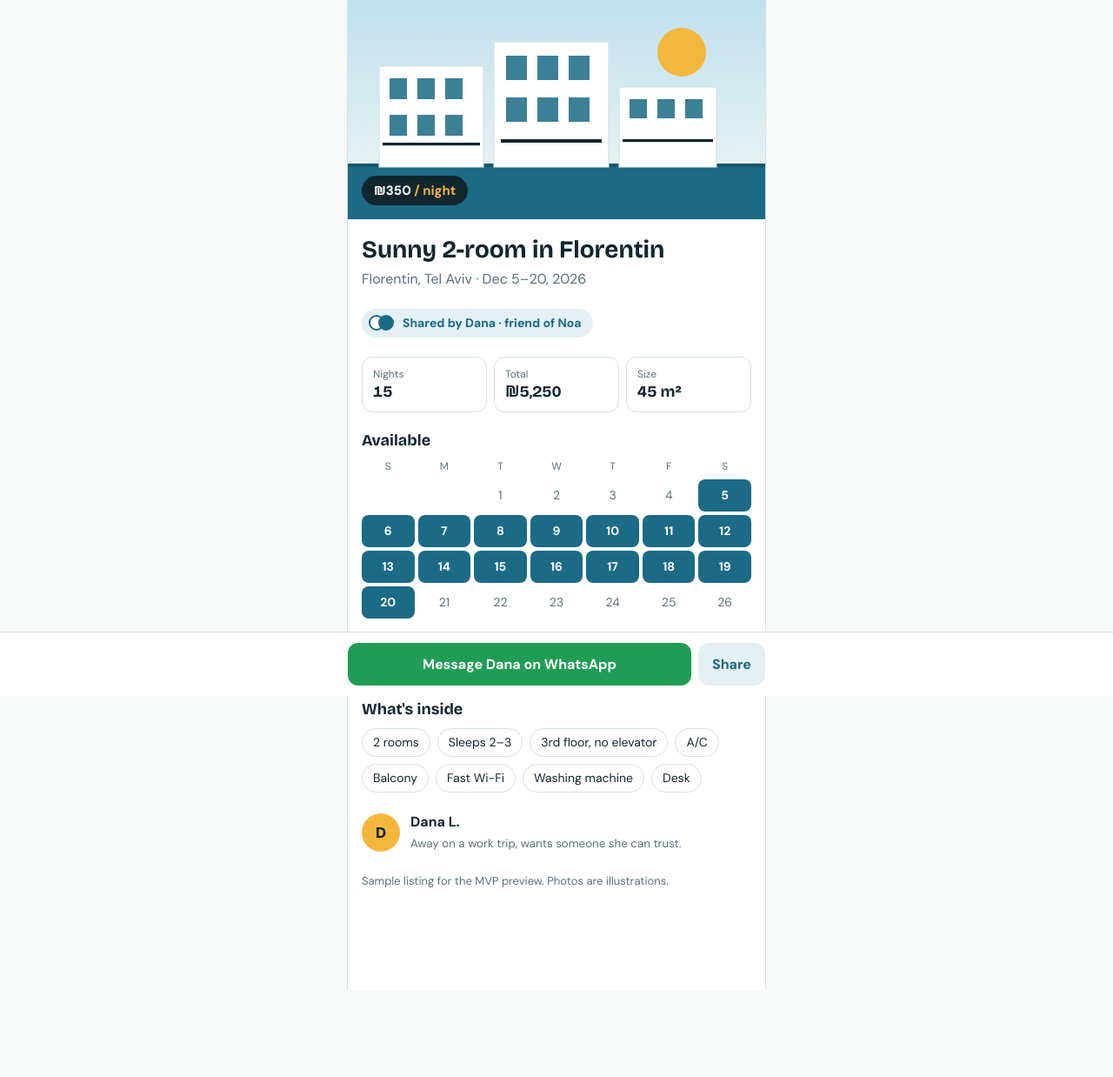
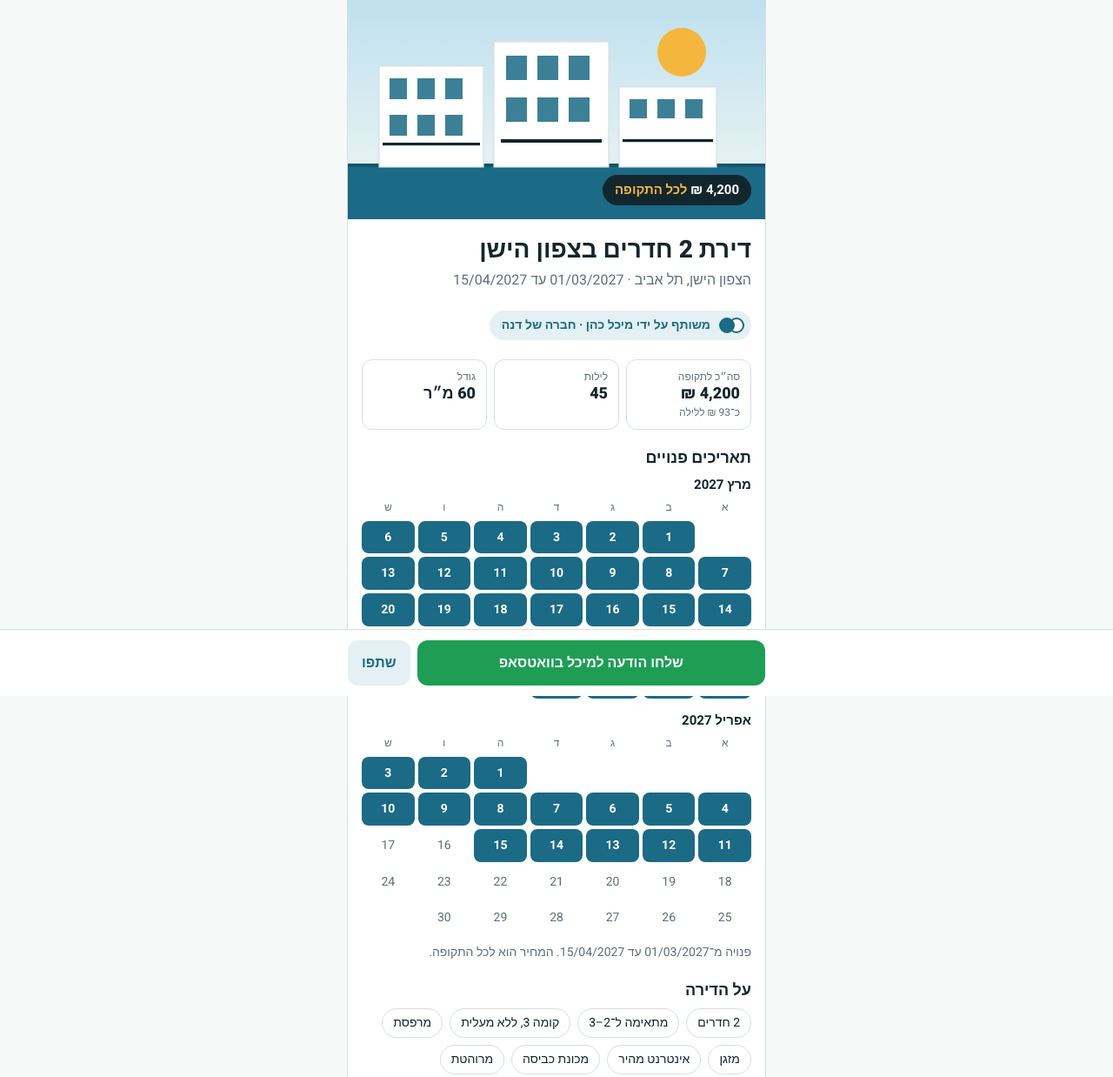
Before and after one commit to meraryz/sublet, a plain HTML site: page index.html in a window 1280 px wide. Shown: the top 1238 px of the page at 87% size. Before the commit the page ends 1138 px from the top, so only its background shows below. Drawn offline with nearby package versions, Linux system fonts and the light colour scheme.

Commit message:
Translate index.html content to Hebrew

```diff
--- a/index.html
+++ b/index.html
@@ -1,28 +1,27 @@
 <!DOCTYPE html>
-<html lang="en">
+<html lang="he" dir="rtl">
 <head>
 <meta charset="utf-8">
 <meta name="viewport" content="width=device-width, initial-scale=1">
-<title>Sunny 2-room in Florentin · Dec 5–20</title>
+<title>דירת 2 חדרים בצפון הישן · 01/03–15/04</title>
 
-<!-- LINK PREVIEW TAGS: these are what WhatsApp / Telegram / iMessage read.
-     Change them per listing. og:image must be a full https URL to a JPG or PNG (1200x630).
-     WhatsApp does not accept SVG. -->
-<meta name="description" content="Dec 5–20 · ₪350/night · 2 rooms, balcony, A/C. Shared by Dana, friend of Noa.">
+<!-- תגיות תצוגה מקדימה: אלה התגיות ש-WhatsApp / Telegram קוראים. כתובת התמונה חייבת להיות מלאה (https) ולהצביע על JPG או PNG בגודל 1200x630. -->
+<meta name="description" content="4,200 ₪ לכל התקופה · 2 חדרים · 60 מ״ר · משותף על ידי מיכל כהן, חברה של דנה">
 <meta property="og:type" content="website">
-<meta property="og:title" content="Sunny 2-room in Florentin · Dec 5–20">
-<meta property="og:description" content="₪350/night · 2 rooms, balcony, A/C · Shared by Dana, friend of Noa">
+<meta property="og:locale" content="he_IL">
+<meta property="og:title" content="דירת 2 חדרים בצפון הישן · 01/03–15/04">
+<meta property="og:description" content="4,200 ₪ לכל התקופה · 2 חדרים · 60 מ״ר · משותף על ידי מיכל כהן, חברה של דנה">
 <meta property="og:image" content="https://meraryz.github.io/sublet/preview.png">
 <meta property="og:image:width" content="1200">
 <meta property="og:image:height" content="630">
-<meta property="og:url" content="https://meraryz.github.io/sublet/">
+<meta property="og:url" content="https://meraryz.github.io/sublet/index.html">
 <meta name="twitter:card" content="summary_large_image">
 
 <link rel="preconnect" href="https://fonts.googleapis.com">
 <link rel="preconnect" href="https://fonts.gstatic.com" crossorigin>
-<link href="https://fonts.googleapis.com/css2?family=Bricolage+Grotesque:wght@600;700&family=DM+Sans:wght@400;500;700&display=swap" rel="stylesheet">
+<link href="https://fonts.googleapis.com/css2?family=Heebo:wght@400;500;700;800&display=swap" rel="stylesheet">
 <style>
-/* Layout: one column, 480px max. Hero image, key facts, calendar, sticky action bar. */
+/* Layout: one column, 480px max, right-to-left. Hero image, key facts, two-month calendar, sticky action bar. */
 :root{
   --ink:#12262e;
   --sea:#1b6a86;
@@ -31,30 +30,33 @@
   --paper:#f7f9f9;
   --line:#d5e0e4;
   --muted:#5b707a;
-  --f-display:'Bricolage Grotesque',system-ui,sans-serif;
-  --f-body:'DM Sans',system-ui,sans-serif;
+  --f-display:'Heebo',system-ui,sans-serif;
+  --f-body:'Heebo',system-ui,sans-serif;
   color-scheme:light;
 }
 *{box-sizing:border-box}
 html,body{margin:0}
-body{background:var(--paper);color:var(--ink);font:400 16px/1.5 var(--f-body);-webkit-text-size-adjust:100%}
+body{background:var(--paper);color:var(--ink);font:400 16px/1.55 var(--f-body);-webkit-text-size-adjust:100%}
 .wrap{max-width:480px;margin:0 auto;background:#fff;min-height:100vh;padding-bottom:96px;box-shadow:0 0 0 1px var(--line)}
 .hero{position:relative;aspect-ratio:1200/630;background:var(--sea-soft);overflow:hidden}
 .hero svg{display:block;width:100%;height:100%}
-.badge{position:absolute;left:16px;bottom:16px;background:var(--ink);color:#fff;border-radius:999px;padding:6px 14px;font-weight:700;font-size:15px}
-.badge b{color:var(--sun)}
+.badge{position:absolute;inset-inline-start:16px;bottom:16px;background:var(--ink);color:#fff;border-radius:999px;padding:6px 14px;font-weight:700;font-size:15px}
+.badge b{color:var(--sun);font-weight:700}
 .body{padding:20px 16px;display:flex;flex-direction:column;gap:22px}
-h1{font:700 28px/1.1 var(--f-display);margin:0;text-wrap:balance}
+h1{font:800 28px/1.15 var(--f-display);margin:0;text-wrap:balance}
 .where{color:var(--muted);margin:6px 0 0}
-.circle{display:inline-flex;align-items:center;gap:10px;background:var(--sea-soft);color:var(--sea);border-radius:999px;padding:6px 14px 6px 8px;font-weight:700;font-size:14px;align-self:flex-start}
+.circle{display:inline-flex;align-items:center;gap:10px;background:var(--sea-soft);color:var(--sea);border-radius:999px;padding:6px 8px 6px 14px;font-weight:700;font-size:14px;align-self:flex-start}
 .dots{display:inline-flex}
 .dots i{width:18px;height:18px;border-radius:50%;border:2px solid var(--sea);background:#fff}
-.dots i+i{margin-left:-7px;background:var(--sea)}
+.dots i+i{margin-inline-start:-7px;background:var(--sea)}
 .facts{display:grid;grid-template-columns:repeat(3,1fr);gap:8px}
 .fact{border:1px solid var(--line);border-radius:12px;padding:10px 12px}
 .fact span{display:block;color:var(--muted);font-size:12px}
-.fact strong{font:700 18px/1.2 var(--f-display);font-variant-numeric:tabular-nums}
-h2{font:700 18px/1.2 var(--f-display);margin:0 0 10px}
+.fact strong{display:block;font:800 18px/1.25 var(--f-display);font-variant-numeric:tabular-nums}
+.fact small{display:block;color:var(--muted);font-size:12px}
+h2{font:800 18px/1.2 var(--f-display);margin:0 0 10px}
+h3{font:700 15px/1.2 var(--f-display);margin:0 0 8px}
+.months{display:flex;flex-direction:column;gap:16px}
 .cal{display:grid;grid-template-columns:repeat(7,1fr);gap:4px;text-align:center;font-variant-numeric:tabular-nums}
 .cal .h{color:var(--muted);font-size:12px;padding-bottom:2px}
 .cal .d{padding:8px 0;border-radius:8px;font-size:14px;color:var(--muted)}
@@ -63,7 +65,7 @@ h2{font:700 18px/1.2 var(--f-display);margin:0 0 10px}
 .chips{display:flex;flex-wrap:wrap;gap:8px}
 .chips span{border:1px solid var(--line);border-radius:999px;padding:5px 12px;font-size:14px}
 .host{display:flex;align-items:center;gap:12px}
-.av{width:44px;height:44px;border-radius:50%;background:var(--sun);color:var(--ink);display:grid;place-items:center;font:700 18px var(--f-display)}
+.av{width:44px;height:44px;border-radius:50%;background:var(--sun);color:var(--ink);display:grid;place-items:center;font:800 18px var(--f-display)}
 .host p{margin:0}
 .host small{color:var(--muted)}
 .sample{color:var(--muted);font-size:13px;margin:0}
@@ -107,68 +109,72 @@ h2{font:700 18px/1.2 var(--f-display);margin:0 0 10px}
 
 <div class="wrap">
   <div class="hero">
-    <svg viewBox="0 0 1200 630" preserveAspectRatio="xMidYMid slice" role="img" aria-label="Illustration of the building (sample, replace with your photo)"><use href="#scene"/></svg>
-    <div class="badge">₪350 <b>/ night</b></div>
+    <svg viewBox="0 0 1200 630" preserveAspectRatio="xMidYMid slice" role="img" aria-label="איור של הבניין (לדוגמה, יש להחליף בתמונה אמיתית)"><use href="#scene"/></svg>
+    <div class="badge"><bdi>4,200</bdi> ₪ <b>לכל התקופה</b></div>
   </div>
 
   <div class="body">
     <div>
-      <h1>Sunny 2-room in Florentin</h1>
-      <p class="where">Florentin, Tel Aviv · Dec 5–20, 2026</p>
+      <h1>דירת 2 חדרים בצפון הישן</h1>
+      <p class="where">הצפון הישן, תל אביב · <bdi>01/03/2027</bdi> עד <bdi>15/04/2027</bdi></p>
     </div>
 
-    <div class="circle"><span class="dots" aria-hidden="true"><i></i><i></i></span>Shared by Dana · friend of Noa</div>
+    <div class="circle"><span class="dots" aria-hidden="true"><i></i><i></i></span>משותף על ידי מיכל כהן · חברה של דנה</div>
 
     <div class="facts">
-      <div class="fact"><span>Nights</span><strong>15</strong></div>
-      <div class="fact"><span>Total</span><strong>₪5,250</strong></div>
-      <div class="fact"><span>Size</span><strong>45 m²</strong></div>
+      <div class="fact"><span>סה״כ לתקופה</span><strong><bdi>4,200</bdi> ₪</strong><small>כ־<bdi>93</bdi> ₪ ללילה</small></div>
+      <div class="fact"><span>לילות</span><strong>45</strong></div>
+      <div class="fact"><span>גודל</span><strong><bdi>60</bdi> מ״ר</strong></div>
     </div>
 
     <section>
-      <h2>Available</h2>
-      <div class="cal" id="cal" aria-label="December 2026 availability"></div>
-      <p class="cal-note">Free from Dec 5 to Dec 20. Dates are flexible by a day or two.</p>
+      <h2>תאריכים פנויים</h2>
+      <div class="months" id="months" aria-label="זמינות במרץ ואפריל 2027"></div>
+      <p class="cal-note">פנויה מ־<bdi>01/03/2027</bdi> עד <bdi>15/04/2027</bdi>. המחיר הוא לכל התקופה.</p>
     </section>
 
     <section>
-      <h2>What's inside</h2>
-      <div class="chips"><span>2 rooms</span><span>Sleeps 2–3</span><span>3rd floor, no elevator</span><span>A/C</span><span>Balcony</span><span>Fast Wi-Fi</span><span>Washing machine</span><span>Desk</span></div>
+      <h2>על הדירה</h2>
+      <div class="chips"><span>2 חדרים</span><span>מתאימה ל־2–3</span><span>קומה 3, ללא מעלית</span><span>מרפסת</span><span>מזגן</span><span>אינטרנט מהיר</span><span>מכונת כביסה</span><span>מרוהטת</span></div>
     </section>
 
     <section class="host">
-      <div class="av" aria-hidden="true">D</div>
-      <p><strong>Dana L.</strong><br><small>Away on a work trip, wants someone she can trust.</small></p>
+      <div class="av" aria-hidden="true">מ</div>
+      <p><strong>מיכל כהן</strong><br><small>עוברת לחו״ל לתקופה ומחפשת מישהו אמין מהמעגל.</small></p>
     </section>
 
-    <p class="sample">Sample listing for the MVP preview. Photos are illustrations.</p>
+    <p class="sample">דף לדוגמה. הפרטים והאיור הם לצורך הדגמה בלבד.</p>
   </div>
 </div>
 
 <div class="bar">
   <div>
-    <a class="btn main" id="wa" href="https://wa.me/972500000000?text=Hi%20Dana%2C%20I%20saw%20your%20Florentin%20place%20for%20Dec%205-20.">Message Dana on WhatsApp</a>
-    <button class="btn alt" id="share" type="button">Share</button>
+    <a class="btn main" id="wa" href="https://wa.me/972549202054?text=%D7%94%D7%99%D7%99%2C%20%D7%A8%D7%90%D7%99%D7%AA%D7%99%20%D7%90%D7%AA%20%D7%94%D7%93%D7%99%D7%A8%D7%94%20%D7%91%D7%A6%D7%A4%D7%95%D7%9F%20%D7%94%D7%99%D7%A9%D7%9F%20%D7%9C-01/03/2027%20%D7%A2%D7%93%2015/04/2027">שלחו הודעה למיכל בוואטסאפ</a>
+    <button class="btn alt" id="share" type="button">שתפו</button>
   </div>
 </div>
 <div class="toast" id="toast" role="status"></div>
 
 <script>
 (function(){
-  var cal=document.getElementById('cal'),html='';
-  'SMTWTFS'.split('').forEach(function(l){html+='<div class="h">'+l+'</div>';});
-  var first=new Date(2026,11,1).getDay();
-  for(var i=0;i<first;i++){html+='<div></div>';}
-  for(var d=1;d<=31;d++){html+='<div class="d'+(d>=5&&d<=20?' on':'')+'">'+d+'</div>';}
-  cal.innerHTML=html;
+  var letters=['א','ב','ג','ד','ה','ו','ש'];
+  function month(y,m,name,from,to){
+    var h='<div><h3>'+name+' '+y+'</h3><div class="cal">';
+    letters.forEach(function(l){h+='<div class="h">'+l+'</div>';});
+    var first=new Date(y,m,1).getDay(),days=new Date(y,m+1,0).getDate();
+    for(var i=0;i<first;i++){h+='<div></div>';}
+    for(var d=1;d<=days;d++){h+='<div class="d'+(d>=from&&d<=to?' on':'')+'">'+d+'</div>';}
+    return h+'</div></div>';
+  }
+  document.getElementById('months').innerHTML=month(2027,2,'מרץ',1,31)+month(2027,3,'אפריל',1,15);
 
   var toast=document.getElementById('toast');
   function say(t){toast.textContent=t;toast.classList.add('show');setTimeout(function(){toast.classList.remove('show');},2200);}
   document.getElementById('share').addEventListener('click',function(){
     var url=location.href;
     try{
-      navigator.clipboard.writeText(url).then(function(){say('Link copied');},function(){say('Copy the link from the address bar');});
-    }catch(e){say('Copy the link from the address bar');}
+      navigator.clipboard.writeText(url).then(function(){say('הקישור הועתק');},function(){say('העתיקו את הקישור משורת הכתובת');});
+    }catch(e){say('העתיקו את הקישור משורת הכתובת');}
   });
 })();
 </script>
```
